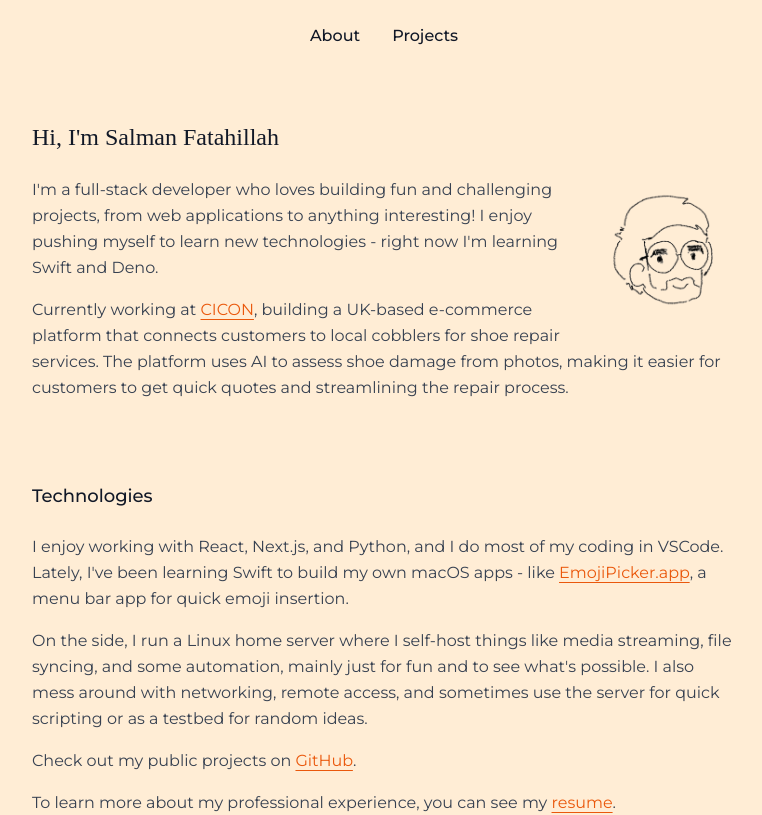
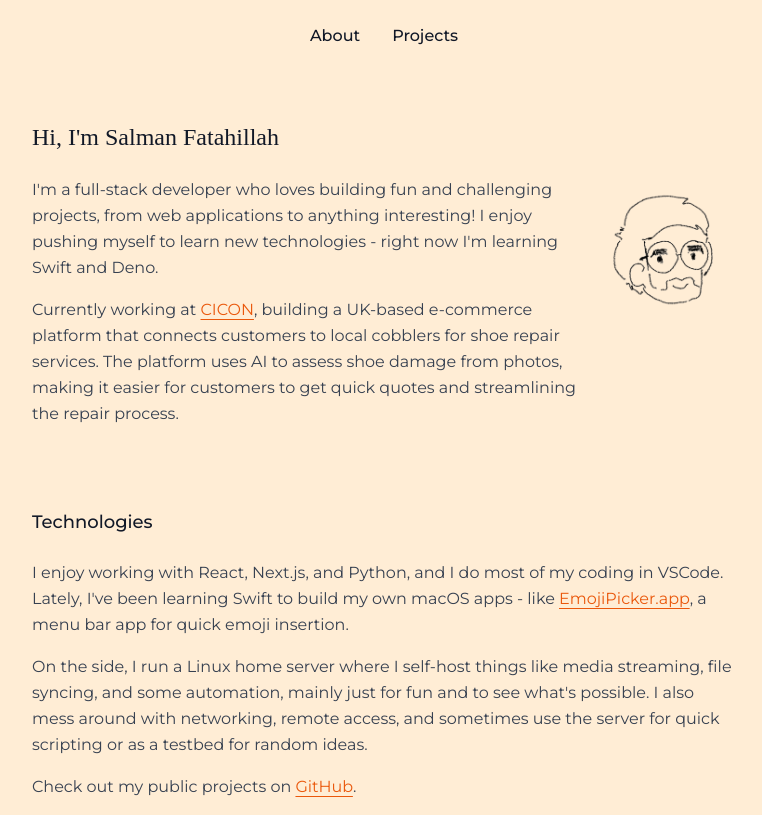
Before and after one commit to salmaniye/salmaniye.github.io, a React (Vite) app: page / in a window 1280 px wide. Shown: the top 815 px of the page, without its empty margins (256-1018 px from the left). Built offline with nearby package versions, Linux system fonts and the light colour scheme; a web font is replaced by a local one.

Commit message:
updated resume and hero formatting

```diff
--- a/src/components/Hero.tsx
+++ b/src/components/Hero.tsx
@@ -15,13 +15,8 @@ const Hero: React.FC = () => {
               className="w-16 h-16 object-contain sm:hidden"
             />
           </div>
-          <div className="relative">
-            <img
-              src="/me_drawn.png"
-              alt="Hand-drawn portrait of Salman Fatahillah"
-              className="hidden sm:block sm:float-right sm:ml-6 sm:mb-4 sm:w-36 sm:h-36 object-contain"
-            />
-            <div className="space-y-4 text-md text-gray-700 leading-relaxed">
+          <div className="relative sm:flex sm:items-start sm:gap-2">
+            <div className="space-y-4 text-md text-gray-700 leading-relaxed sm:flex-1">
               <p>
                 I'm a full-stack developer who loves building fun and challenging projects, from web applications to anything interesting!
                 I enjoy pushing myself to learn new technologies - right now I'm learning Swift and Deno.
@@ -42,6 +37,11 @@ const Hero: React.FC = () => {
                 quick quotes and streamlining the repair process.
               </p>
             </div>
+            <img
+              src="/me_drawn.png"
+              alt="Hand-drawn portrait of Salman Fatahillah"
+              className="hidden sm:block sm:w-32 sm:h-32 lg:w-36 lg:h-36 object-contain flex-shrink-0"
+            />
           </div>
         </div>
 
```
Also changed, not shown: 1 other file (tests, documents, lock files or other folders).
